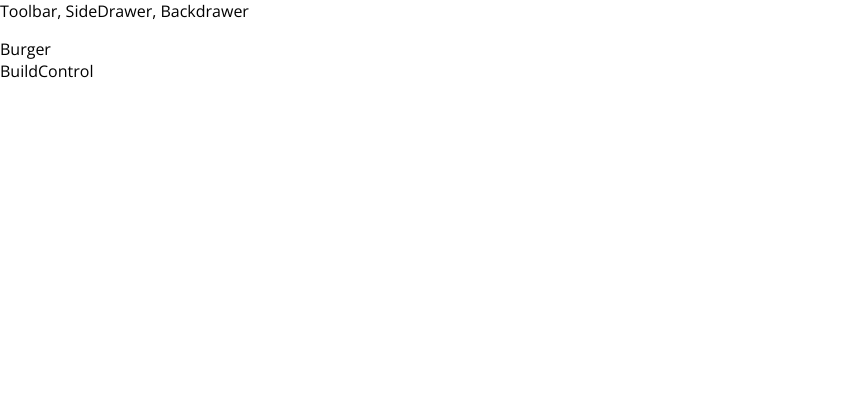
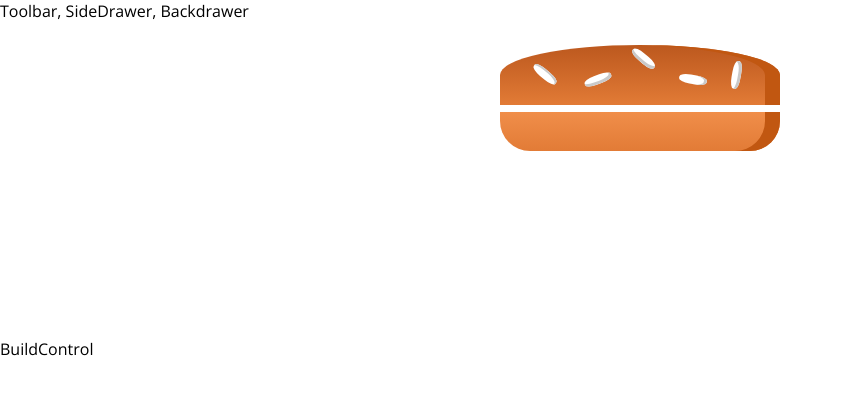
Before and after one commit to keshari-nandan/burger-app, a React app: page / in a window 1280 px wide. Shown: the top 394 px of the page, without its empty margins (0-843 px from the left). Built offline with nearby package versions, Linux system fonts and the light colour scheme.

Commit message:
Added burger and burger-ingredient component and styling

```diff
--- a/package.json
+++ b/package.json
@@ -31,6 +31,7 @@
     "postcss-flexbugs-fixes": "3.2.0",
     "postcss-loader": "2.0.8",
     "promise": "8.0.1",
+    "prop-types": "^15.7.2",
     "raf": "3.4.0",
     "react": "^16.11.0",
     "react-dev-utils": "^5.0.1",
--- /dev/null
+++ b/src/components/Burger/Burger.css
@@ -0,0 +1,32 @@
+.Burger {
+    width: 100%;
+    margin: auto;
+    height: 250px;
+    overflow: scroll;
+    text-align: center;
+    font-weight: bold;
+    font-size: 1.2rem;
+}
+
+@media (min-width: 1000px) and (min-height: 700px) {
+    .Burger {
+        width: 700px;
+        height: 600px;
+    }
+}
+
+
+@media (min-width: 500px) and (min-height: 401px) {
+    .Burger {
+        width: 450px;
+        height: 400px;
+    }
+}
+
+
+@media (min-width: 500px) and (min-height: 400px) {
+    .Burger {
+        width: 350px;
+        height: 300px;
+    }
+}
--- /dev/null
+++ b/src/components/Burger/Burger.js
@@ -0,0 +1,16 @@
+import React from 'react'
+import classes from './Burger.css'
+import BurgerIngredient from "./BurgerIngredient/BurgerIngredient";
+
+const burger = (props) => {
+    return (
+      <div className={classes.Burger}>
+          <BurgerIngredient type="bread-top" />
+          <BurgerIngredient type="bread-cheese" />
+          <BurgerIngredient type="bread-meat" />
+          <BurgerIngredient type="bread-bottom" />
+      </div>
+    );
+};
+
+export default burger;
--- /dev/null
+++ b/src/components/Burger/BurgerIngredient/BurgerIngredient.css
@@ -0,0 +1,113 @@
+.BreadBottom {
+    height: 13%;
+    width: 80%;
+    background: linear-gradient(#F08E4A, #e27b36);
+    border-radius: 0 0 30px 30px;
+    box-shadow: inset -15px 0 #c15711;
+    margin: 2% auto;
+}
+
+.BreadTop {
+    height: 20%;
+    width: 80%;
+    background: linear-gradient(#bc581e, #e27b36);
+    border-radius: 50% 50% 0 0;
+    box-shadow: inset -15px 0 #c15711;
+    margin: 2% auto;
+    position: relative;
+}
+
+.Seeds1 {
+    width: 10%;
+    height: 15%;
+    position: absolute;
+    background-color: white;
+    left: 30%;
+    top: 50%;
+    border-radius: 40%;
+    transform: rotate(-20deg);
+    box-shadow: inset -2px -3px #c9c9c9;
+}
+
+.Seeds1:after {
+    content: "";
+    width: 100%;
+    height: 100%;
+    position: absolute;
+    background-color: white;
+    left: -170%;
+    top: -260%;
+    border-radius: 40%;
+    transform: rotate(60deg);
+    box-shadow: inset -1px 2px #c9c9c9;
+  }
+
+.Seeds1:before {
+    content: "";
+    width: 100%;
+    height: 100%;
+    position: absolute;
+    background-color: white;
+    left: 180%;
+    top: -50%;
+    border-radius: 40%;
+    transform: rotate(60deg);
+    box-shadow: inset -1px -3px #c9c9c9;
+  }
+
+  .Seeds2 {
+    width: 10%;
+    height: 15%;
+    position: absolute;
+    background-color: white;
+    left: 64%;
+    top: 50%;
+    border-radius: 40%;
+    transform: rotate(10deg);
+    box-shadow: inset -3px 0 #c9c9c9;
+  }
+
+  .Seeds2:before {
+    content: "";
+    width: 100%;
+    height: 100%;
+    position: absolute;
+    background-color: white;
+    left: 150%;
+    top: -130%;
+    border-radius: 40%;
+    transform: rotate(90deg);
+    box-shadow: inset 1px 3px #c9c9c9;
+  }
+
+
+.Meat {
+    width: 80%;
+    height: 8%;
+    background: linear-gradient(#7f3608, #702e05);
+    margin: 2% auto;
+    border-radius: 15px;
+}
+
+.Cheese {
+    width: 90%;
+    height: 4.5%;
+    margin: 2% auto;
+    background: linear-gradient(#f4d004, #d6bb22);
+    border-radius: 20px;
+}
+
+.Salad {
+    width: 85%;
+    height: 7%;
+    margin: 2% auto;
+    background: linear-gradient(#228c1d, #91ce50);
+    border-radius: 20px;
+}
+
+.Bacon {
+    width: 80%;
+    height: 3%;
+    background: linear-gradient(#bf3813, #c45e38);
+    margin: 2% auto;
+}
--- /dev/null
+++ b/src/components/Burger/BurgerIngredient/BurgerIngredient.js
@@ -0,0 +1,46 @@
+import React, { Component } from 'react';
+import PropTypes from 'prop-types';
+
+import classes from './BurgerIngredient.css'
+
+
+class BurgerIngredient extends Component {
+    render() {
+        let ingredient = null;
+
+        switch (this.props.type) {
+            case ('bread-bottom'):
+                ingredient = <div className={classes.BreadBottom}></div>;
+                break;
+            case ('bread-top'):
+                ingredient = (
+                    <div className={classes.BreadTop}>
+                        <div className={classes.Seeds1}></div>
+                        <div className={classes.Seeds2}></div>
+                    </div>
+                );
+                break;
+            case ('meat'):
+                ingredient = <div className={classes.Meat}></div>;
+                break;
+            case ('cheese'):
+                ingredient = <div className={classes.Cheese}></div>;
+                break;
+            case ('bacon'):
+                ingredient = <div className={classes.Bacon}></div>;
+                break;
+            case ('salad'):
+                ingredient = <div className={classes.Salad}></div>;
+                break;
+            default:
+                ingredient = null;
+        }
+        return ingredient;
+    }
+}
+
+// BurgerIngredient.prototype = {
+//     type: PropTypes.string.isRequired
+// };
+
+export default BurgerIngredient;
--- a/src/containers/BurgerBuilder/BurgerBuilder.js
+++ b/src/containers/BurgerBuilder/BurgerBuilder.js
@@ -1,13 +1,14 @@
 import React, { Component } from 'react'
 
-import Aux from '../../hoc/Aux'
+import Aux from '../../hoc/Aux';
+import Burger from './../../components/Burger/Burger';
 
 class BurgerBuilder extends Component
 {
     render() {
         return (
             <Aux>
-                <div>Burger</div>
+                <Burger />
                 <div>BuildControl</div>
             </Aux>
         );
```
Also changed, not shown: src/logo.svg (added), 1 other file (tests, documents, lock files or other folders).
